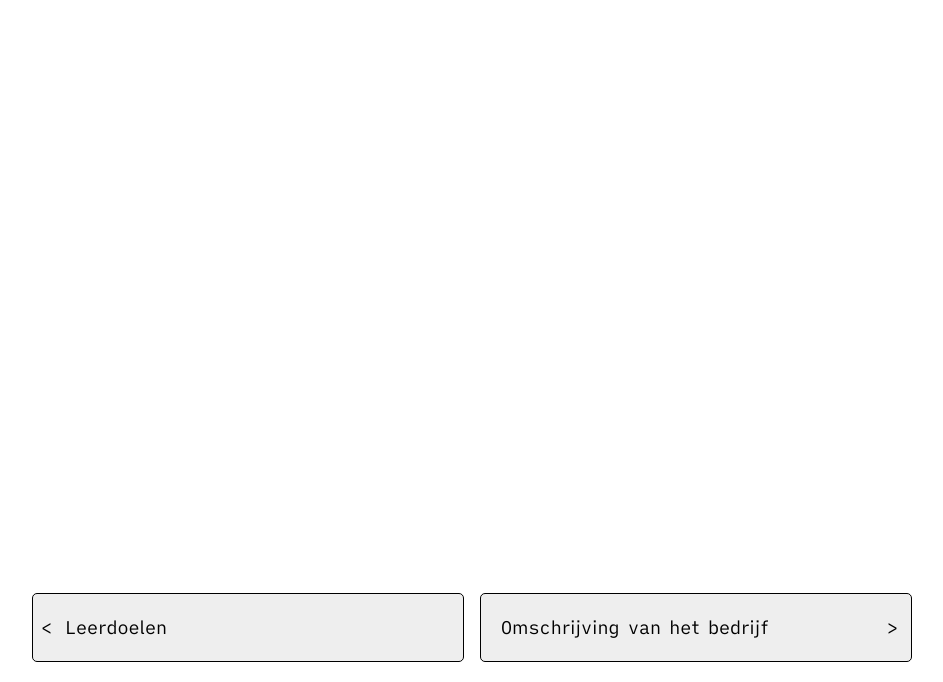
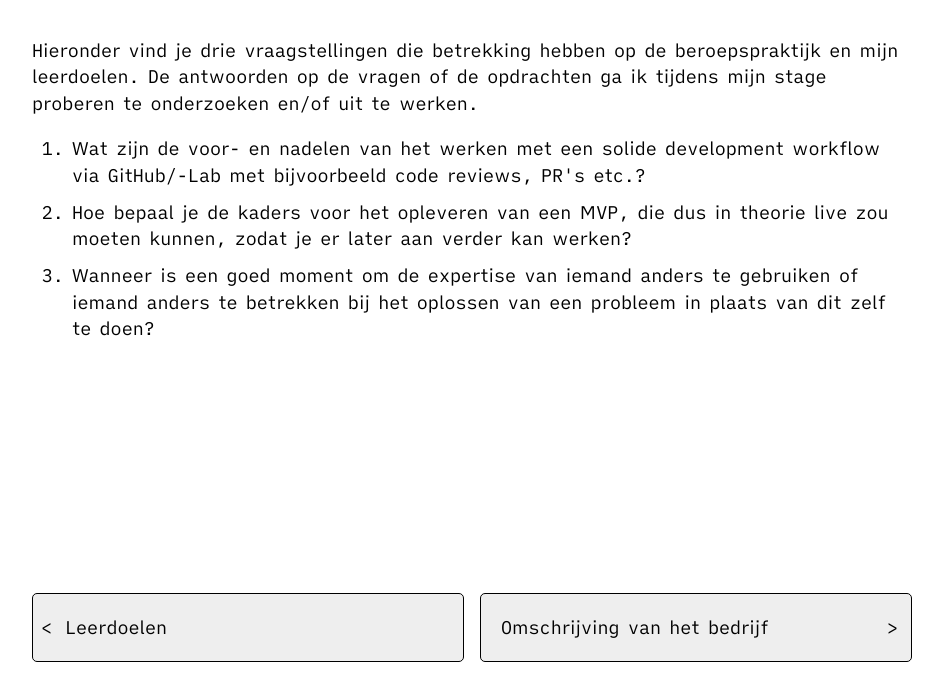
Before and after one commit to kriskuiper/stageboekje, an Eleventy site: page src/stageplan/observatie-opdrachten.md in a window 1280 px wide. Shown: the part 118-800 px from the top of the page, without its empty margins (168-1111 px from the left). Built offline with nearby package versions, Linux system fonts and the light colour scheme; Eleventy itself is replaced by a stand-in of ours; files that its build step writes are made by us from their sources.

Commit message:
feat: edit observartie-opdrachten

```diff
--- a/src/stageplan/observatie-opdrachten.md
+++ b/src/stageplan/observatie-opdrachten.md
@@ -5,3 +5,9 @@ intro: "Over mijn observatieopdrachten."
 nameInTableOfContents: "Observatieopdrachten"
 tags: stageplan
 ---
+
+Hieronder vind je drie vraagstellingen die betrekking hebben op de beroepspraktijk en mijn leerdoelen. De antwoorden op de vragen of de opdrachten ga ik tijdens mijn stage proberen te onderzoeken en/of uit te werken.
+
+1. Wat zijn de voor- en nadelen van het werken met een solide development workflow via GitHub/-Lab met bijvoorbeeld code reviews, PR's etc.?
+2. Hoe bepaal je de kaders voor het opleveren van een MVP, die dus in theorie live zou moeten kunnen, zodat je er later aan verder kan werken?
+3. Wanneer is een goed moment om de expertise van iemand anders te gebruiken of iemand anders te betrekken bij het oplossen van een probleem in plaats van dit zelf te doen?
--- a/src/static/styles/style.css
+++ b/src/static/styles/style.css
@@ -201,7 +201,11 @@ p + p {
 
 /* Algemene informatie sections */
 main section + section {
-  margin-top: 30px;
+  margin-top: var(--spacing-large);
+}
+
+li + li {
+  margin-top: var(--spacing-small);
 }
 
 /*
```
